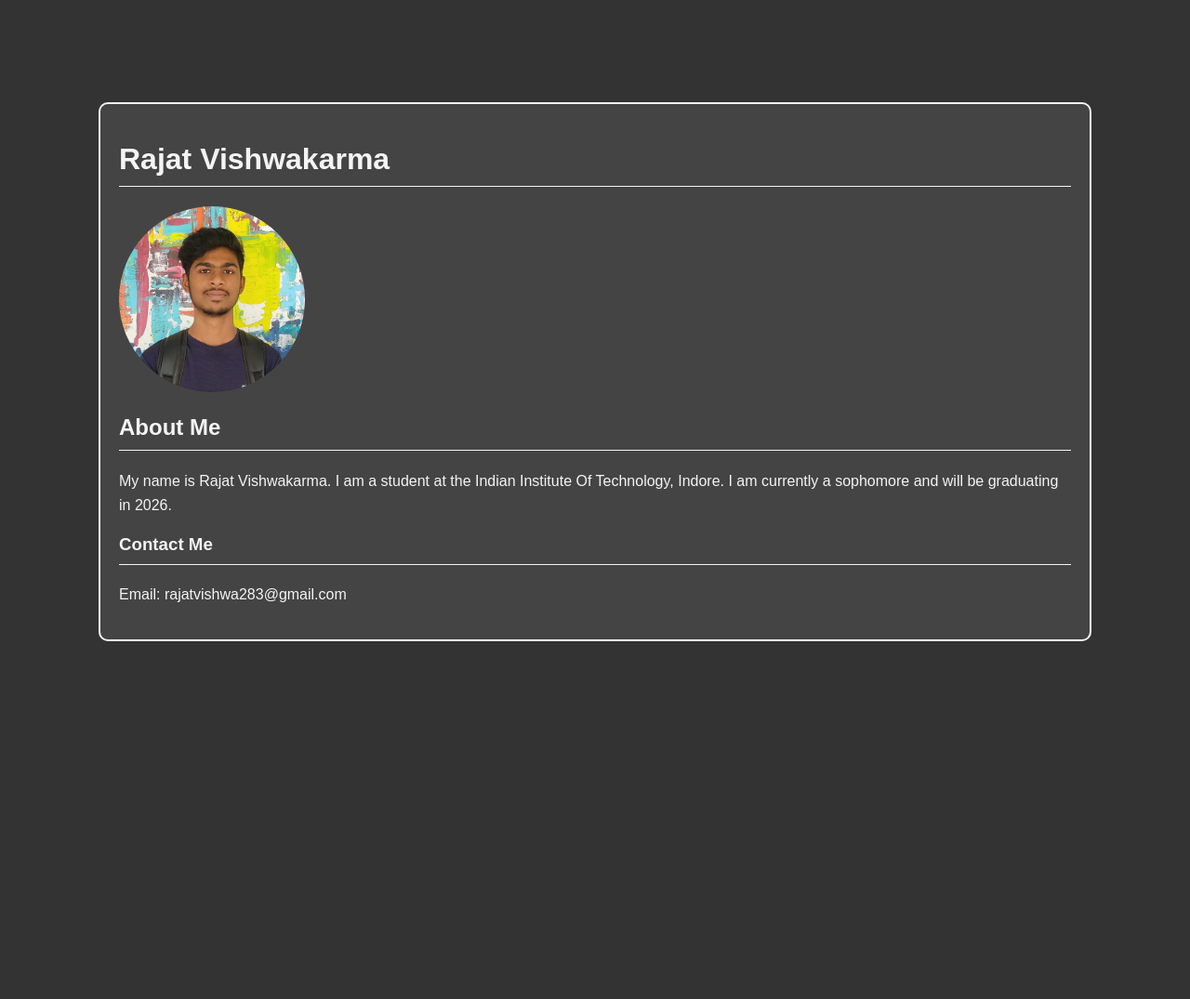
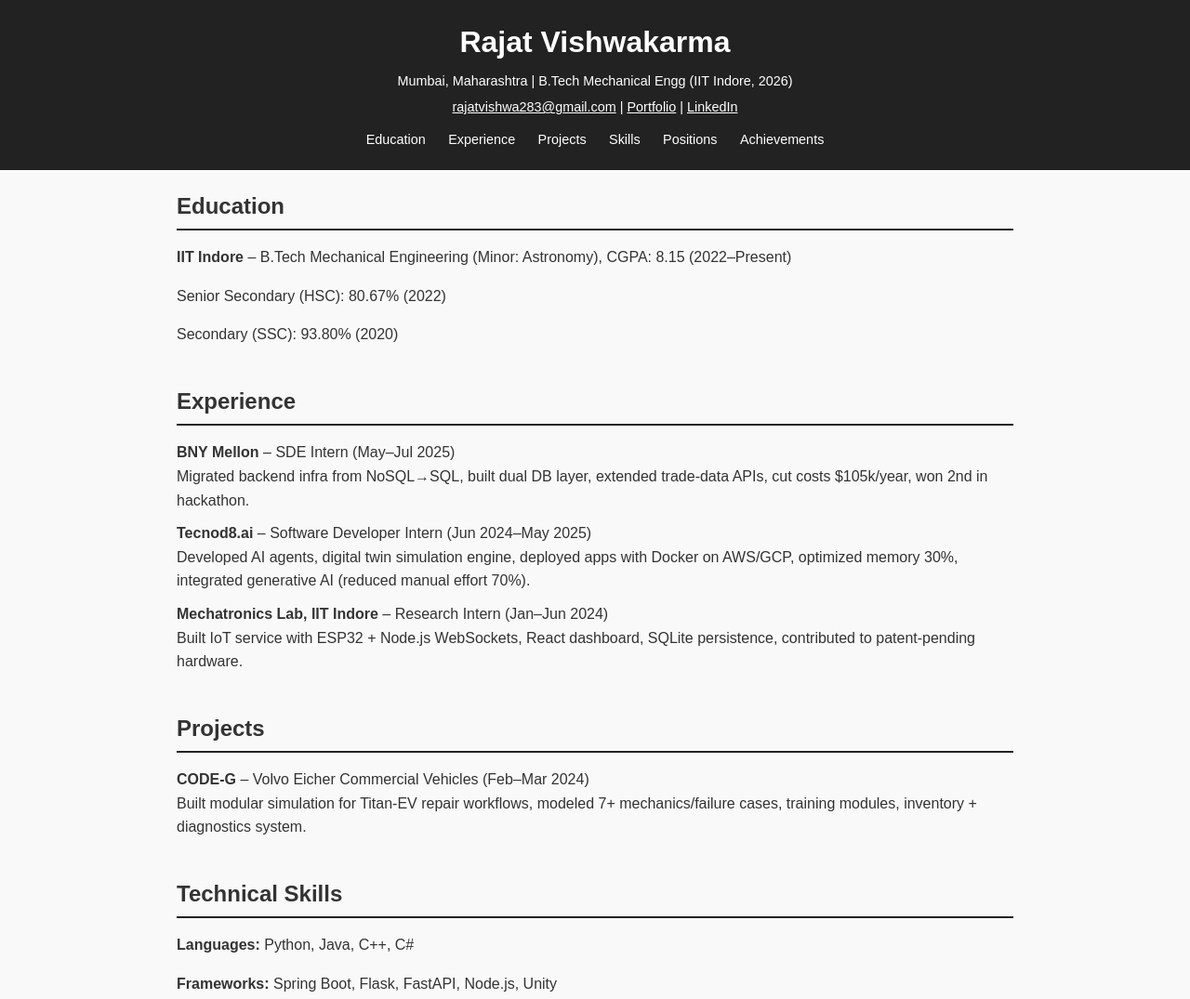
Before and after one commit to Rajat-Vishwa/Rajat-Vishwa.github.io, a plain HTML site: page index.html in a window 1280 px wide. Shown: the top 1075 px of the page at 93% size. Before the commit the page ends 800 px from the top, so only its background shows below. Drawn offline with Linux system fonts and the light colour scheme.

Commit message:
Update index.html

```diff
--- a/index.html
+++ b/index.html
@@ -1,18 +1,158 @@
 <!DOCTYPE html>
-<html>
+<html lang="en">
 <head>
-    <title>My Profile</title>
-    <link rel="stylesheet" type="text/css" href="styles.css">
+  <meta charset="UTF-8">
+  <meta name="viewport" content="width=device-width, initial-scale=1.0">
+  <title>Rajat Vishwakarma - Portfolio</title>
+  <style>
+    body {
+      font-family: Arial, sans-serif;
+      margin: 0;
+      padding: 0;
+      background: #f9f9f9;
+      color: #333;
+      line-height: 1.6;
+    }
+    header {
+      background: #222;
+      color: #fff;
+      padding: 20px;
+      text-align: center;
+    }
+    header h1 {
+      margin: 0;
+      font-size: 2rem;
+    }
+    header p {
+      margin: 5px 0;
+      font-size: 0.9rem;
+    }
+    nav {
+      margin-top: 10px;
+    }
+    nav a {
+      color: #fff;
+      text-decoration: none;
+      margin: 0 10px;
+      font-size: 0.9rem;
+    }
+    nav a:hover {
+      text-decoration: underline;
+    }
+    .container {
+      width: 90%;
+      max-width: 900px;
+      margin: 20px auto;
+    }
+    section {
+      margin-bottom: 40px;
+    }
+    h2 {
+      border-bottom: 2px solid #222;
+      padding-bottom: 5px;
+      margin-bottom: 15px;
+    }
+    ul {
+      list-style: none;
+      padding-left: 0;
+    }
+    ul li {
+      margin-bottom: 10px;
+    }
+    footer {
+      background: #222;
+      color: #fff;
+      text-align: center;
+      padding: 10px;
+      font-size: 0.8rem;
+    }
+  </style>
 </head>
 <body>
-    <div class="container">
-        <h1>Rajat Vishwakarma</h1>
-        <img src="rajat.jpg" alt="Rajat Vishwakarma">
+  <header>
+    <h1>Rajat Vishwakarma</h1>
+    <p>Mumbai, Maharashtra | B.Tech Mechanical Engg (IIT Indore, 2026)</p>
+    <p><a href="mailto:rajatvishwa283@gmail.com" style="color:#fff;">rajatvishwa283@gmail.com</a> |
+       <a href="https://rajatvishwa.me" target="_blank" style="color:#fff;">Portfolio</a> |
+       <a href="https://www.linkedin.com/in/rajat-vishwa/" target="_blank" style="color:#fff;">LinkedIn</a></p>
+    <nav>
+      <a href="#education">Education</a>
+      <a href="#experience">Experience</a>
+      <a href="#projects">Projects</a>
+      <a href="#skills">Skills</a>
+      <a href="#positions">Positions</a>
+      <a href="#achievements">Achievements</a>
+    </nav>
+  </header>
 
-        <h2>About Me</h2>
-        <p>My name is Rajat Vishwakarma. I am a student at the Indian Institute Of Technology, Indore. I am currently a sophomore and will be graduating in 2026.</p>
-        <h3>Contact Me</h3>
-        <p>Email: <a href="mailto:rajatvishwa283@gmail.com">rajatvishwa283@gmail.com</a></p>
-    </div>
+  <div class="container">
+    <section id="education">
+      <h2>Education</h2>
+      <p><strong>IIT Indore</strong> – B.Tech Mechanical Engineering (Minor: Astronomy), CGPA: 8.15 (2022–Present)</p>
+      <p>Senior Secondary (HSC): 80.67% (2022)</p>
+      <p>Secondary (SSC): 93.80% (2020)</p>
+    </section>
+
+    <section id="experience">
+      <h2>Experience</h2>
+      <ul>
+        <li><strong>BNY Mellon</strong> – SDE Intern (May–Jul 2025)<br>
+          Migrated backend infra from NoSQL→SQL, built dual DB layer, extended trade-data APIs, cut costs $105k/year, won 2nd in hackathon.</li>
+        <li><strong>Tecnod8.ai</strong> – Software Developer Intern (Jun 2024–May 2025)<br>
+          Developed AI agents, digital twin simulation engine, deployed apps with Docker on AWS/GCP, optimized memory 30%, integrated generative AI (reduced manual effort 70%).</li>
+        <li><strong>Mechatronics Lab, IIT Indore</strong> – Research Intern (Jan–Jun 2024)<br>
+          Built IoT service with ESP32 + Node.js WebSockets, React dashboard, SQLite persistence, contributed to patent-pending hardware.</li>
+      </ul>
+    </section>
+
+    <section id="projects">
+      <h2>Projects</h2>
+      <p><strong>CODE-G</strong> – Volvo Eicher Commercial Vehicles (Feb–Mar 2024)<br>
+      Built modular simulation for Titan-EV repair workflows, modeled 7+ mechanics/failure cases, training modules, inventory + diagnostics system.</p>
+    </section>
+
+    <section id="skills">
+      <h2>Technical Skills</h2>
+      <p><strong>Languages:</strong> Python, Java, C++, C#</p>
+      <p><strong>Frameworks:</strong> Spring Boot, Flask, FastAPI, Node.js, Unity</p>
+      <p><strong>Databases:</strong> MySQL, MongoDB, Oracle Exadata, Redis</p>
+      <p><strong>Cloud/DevOps:</strong> AWS, GCP, Docker, CI/CD</p>
+      <p><strong>Other:</strong> DSA, System Design, Git, Linux, OpenCV, Selenium, Arduino</p>
+    </section>
+
+    <section id="positions">
+      <h2>Positions of Responsibility</h2>
+      <ul>
+        <li>Game Dev Lead – GDSC, IIT Indore (Sep 2023–Nov 2024)</li>
+        <li>Domain Lead – Game Dev Domain IITISoC’24 (May–Aug 2024)</li>
+        <li>Team Lead – InterIIT Techmeet 12, 13 (Sep 2023–Dec 2024)</li>
+      </ul>
+    </section>
+
+    <section id="achievements">
+      <h2>Achievements</h2>
+      <ul>
+        <li>Gold Medal – Game Dev Division, IITISoC’23</li>
+        <li>Competitive Programming – Codeforces 1373 (max)</li>
+        <li>AIR 7266 – JEE Advanced 2022</li>
+      </ul>
+    </section>
+  </div>
+
+  <footer>
+    <p>© 2025 Rajat Vishwakarma | Built with HTML, CSS, JS</p>
+  </footer>
+
+  <script>
+    // smooth scroll
+    document.querySelectorAll('a[href^="#"]').forEach(anchor => {
+      anchor.addEventListener("click", function(e) {
+        e.preventDefault();
+        document.querySelector(this.getAttribute("href")).scrollIntoView({
+          behavior: "smooth"
+        });
+      });
+    });
+  </script>
 </body>
 </html>
```
